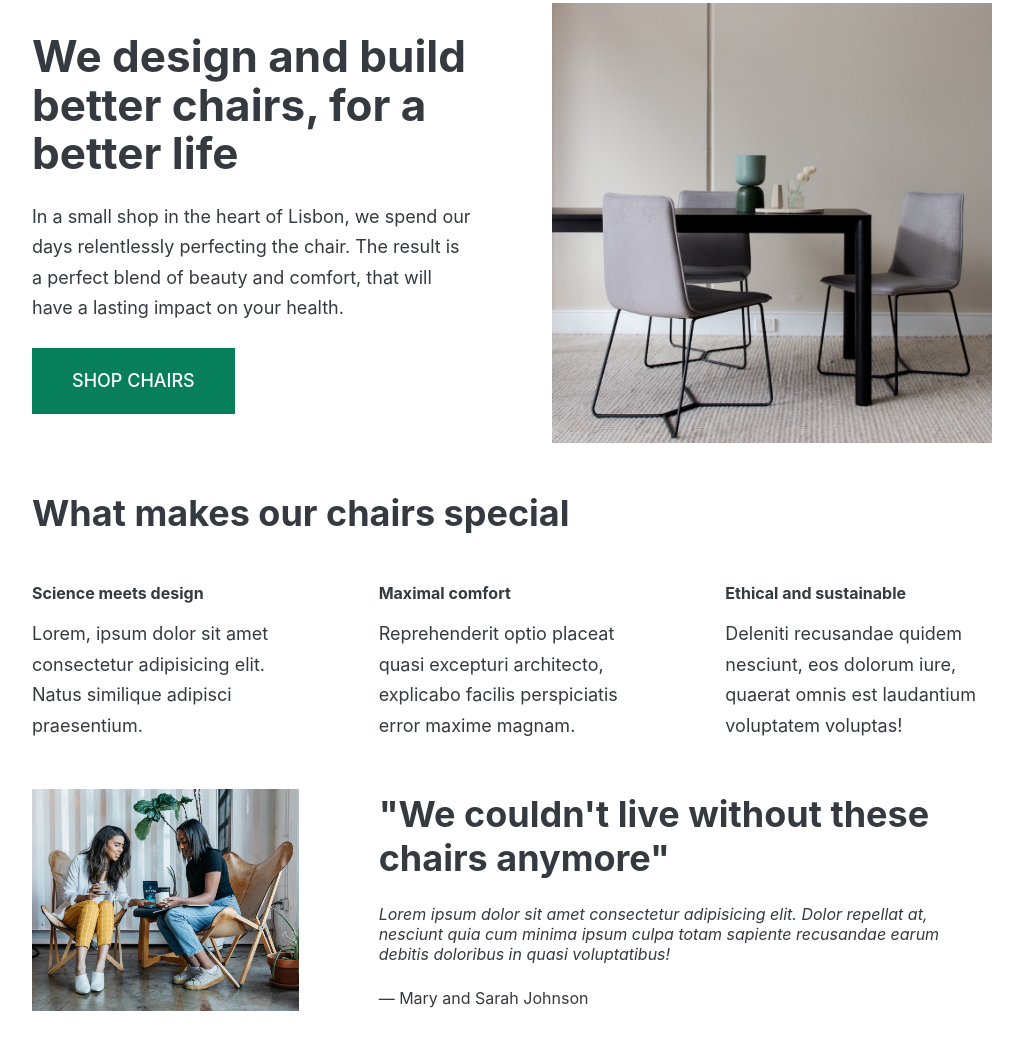
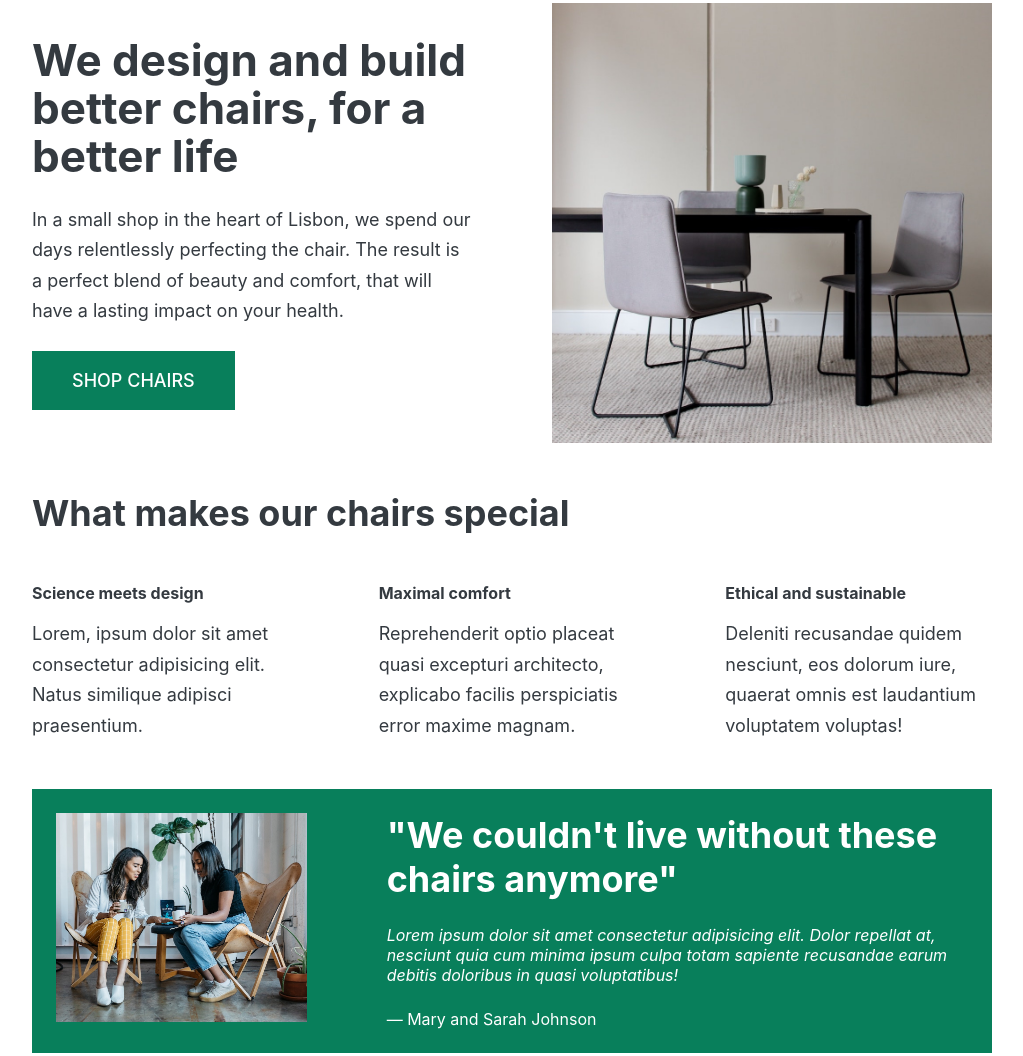
Before and after one commit to Prosper-Alex01010/Lisbon-Chair-Shop, a plain HTML site: page index.html in a window 1280 px wide. Shown: the part 45-1101 px from the top of the page, without its empty margins (128-1151 px from the left). Drawn offline with Linux system fonts and the light colour scheme; files that its build step writes are made by us from their sources; a web font is replaced by a local one.

Commit message:
Feat: added new changes on testimonial-section

```diff
--- a/css/style.css
+++ b/css/style.css
@@ -23,6 +23,7 @@ GREY COLOR:#343a40;
 body {
   font-family: "Inter", sans-serif;
   color: #343a40;
+  border-bottom: 8px solid #087f5b;
 }
 
 .container {
@@ -65,7 +66,7 @@ h2 {
 
 .btn--big {
   font-size: 18px;
-  padding: 1.4rem 2.5rem;
+  padding: 1.2rem 2.5rem;
 }
 
 .btn--small {
@@ -120,6 +121,9 @@ img {
 
 /* TESTIMONIAL */
 .testimonial-section {
+  background-color: #087f5b;
+  color: #fff;
+  padding: 24px;
 }
 
 .testimonial-box {
--- a/index.html
+++ b/index.html
@@ -10,7 +10,7 @@
       rel="stylesheet"
     />
 
-    <link rel="stylesheet" href="style.css" />
+    <link rel="stylesheet" href="/css/style.css" />
     <title>Lisbon Chair Shop</title>
   </head>
   <body>
```
Also changed, not shown: 1 other file.
